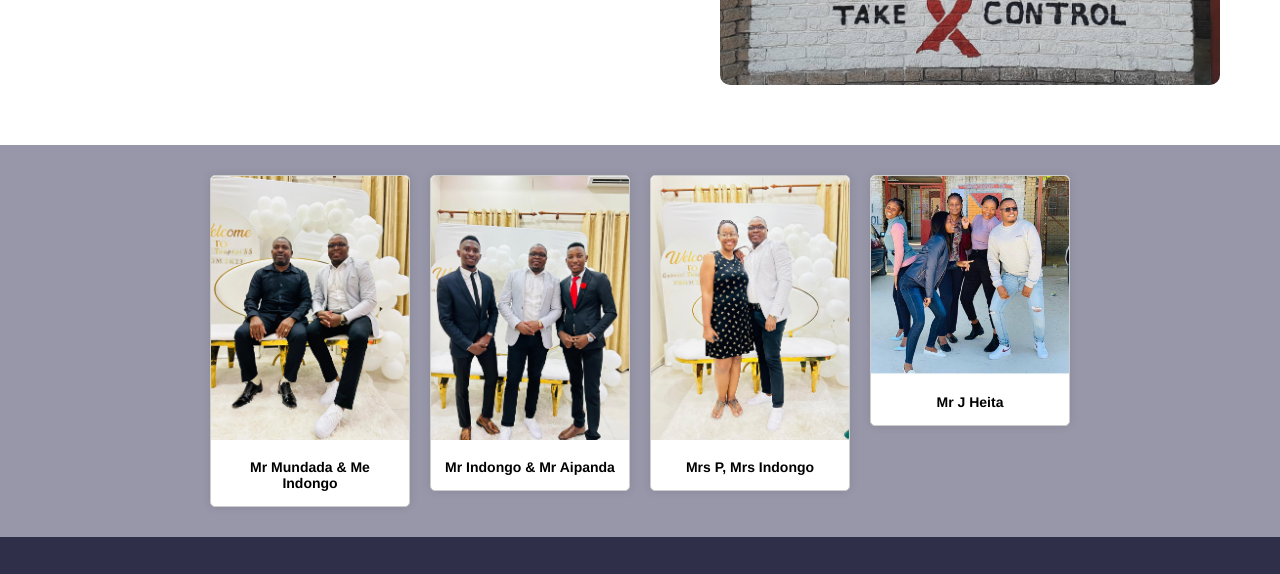
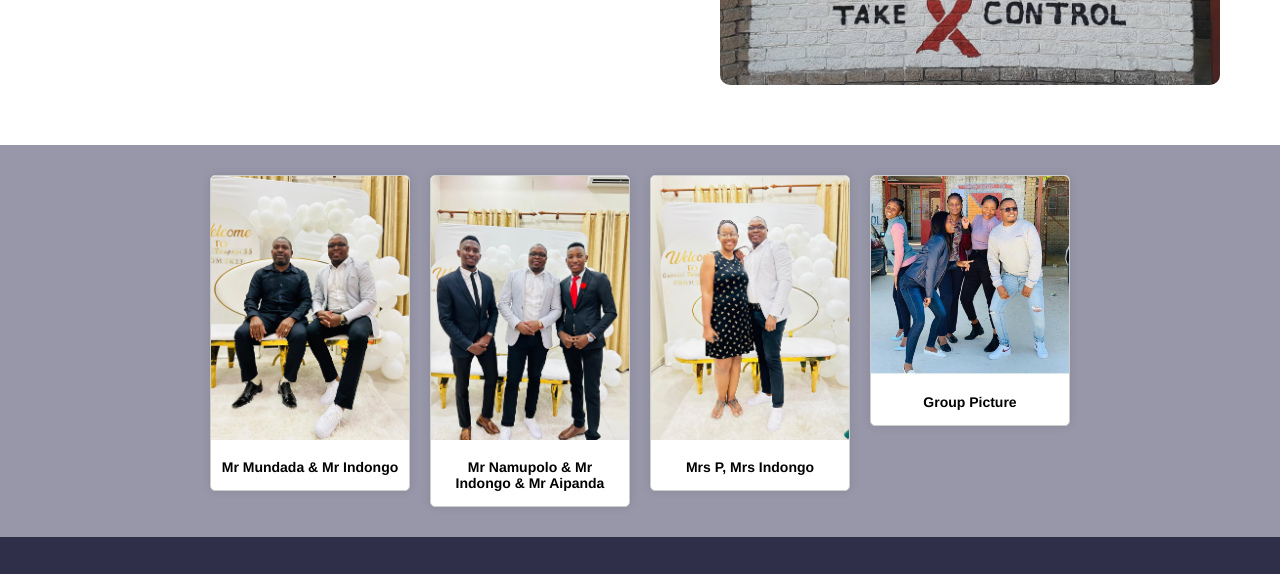
Before and after one commit to adolfzcoder/gabrieltaapopiss, a plain HTML site: page index.html in a window 1280 px wide. Shown: the part 2444-3018 px from the top of the page. Drawn offline with Linux system fonts and the light colour scheme.

Commit message:
Update index.html

```diff
--- a/index.html
+++ b/index.html
@@ -870,7 +870,7 @@ function nextSlide(){
     <div class="staff-card">
         <img src="section/staff1.jpeg" alt="Staff 1">
         <div class="staff-details">
-            <h3>Mr Mundada & Me Indongo</h3>
+            <h3>Mr Mundada & Mr Indongo</h3>
 
         </div>
     </div>
@@ -878,7 +878,7 @@ function nextSlide(){
     <div class="staff-card">
         <img src="section/staff2.jpeg" alt="Staff 2">
         <div class="staff-details">
-            <h3>Mr Indongo & Mr Aipanda</h3>
+            <h3>Mr Namupolo & Mr Indongo & Mr Aipanda</h3>
 
         </div>
     </div>
@@ -894,7 +894,7 @@ function nextSlide(){
     <div class="staff-card">
         <img src="section/staff4.jpeg" alt="Staff 4">
         <div class="staff-details">
-            <h3>Mr J Heita</h3>
+            <h3>Group Picture</h3>
 
         </div>
     </div>
```
